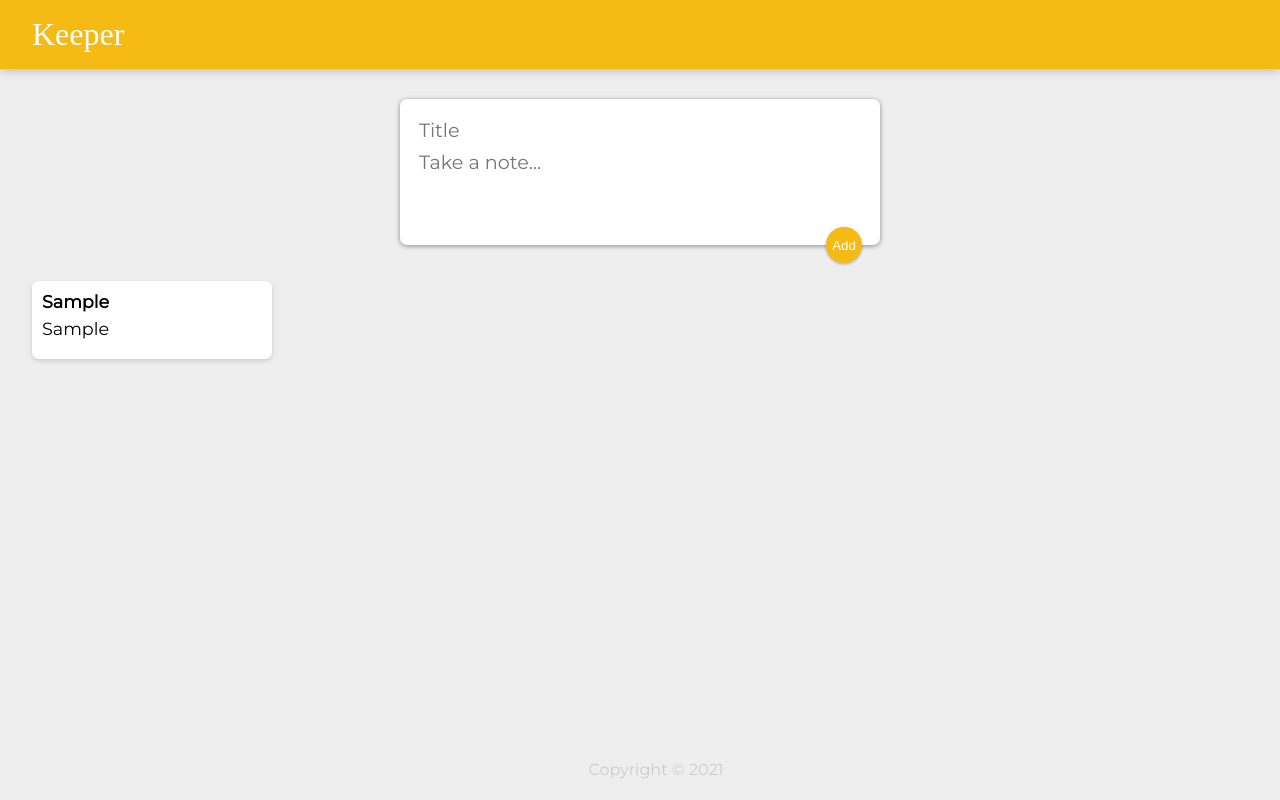
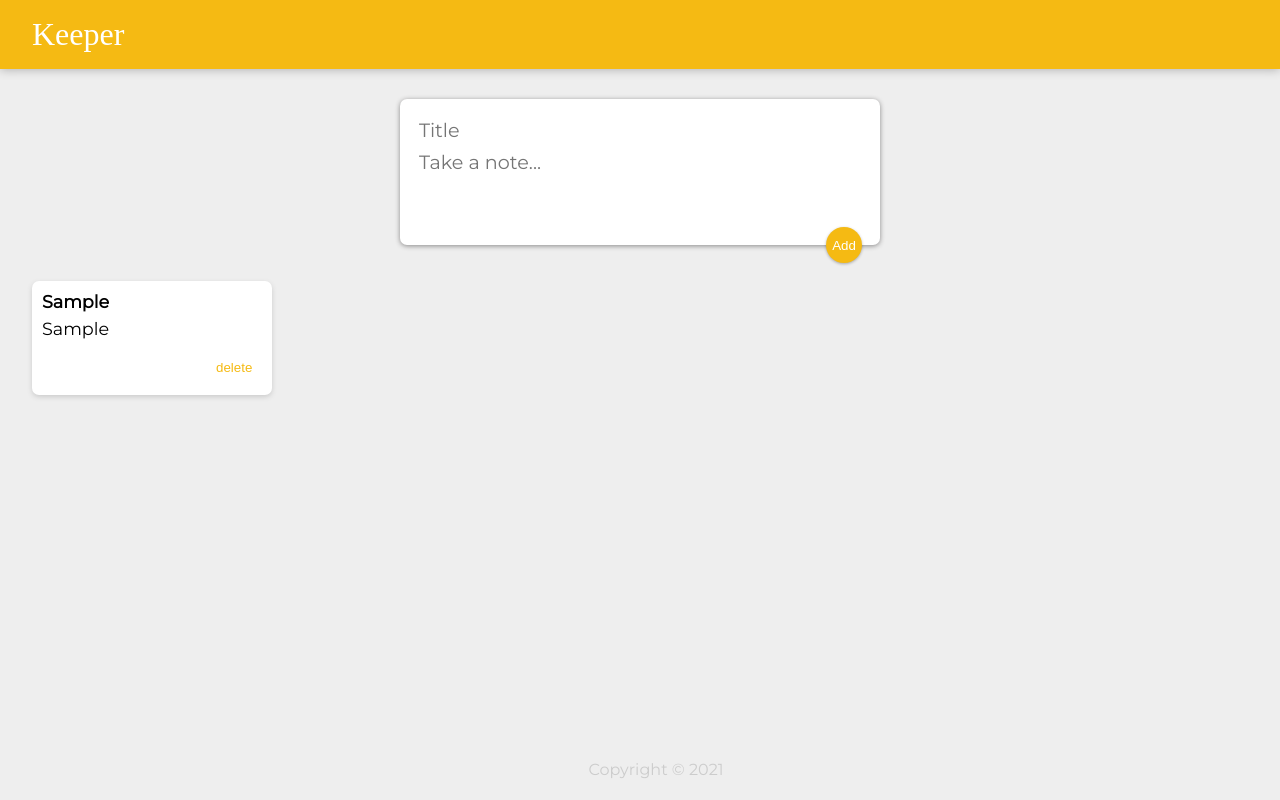
Before and after one commit to idahosound/keeper-app, a React (Create React App) app: page / in a window 1280 px wide. Both pictures are taken after typing "Sample", "Sample" into the empty fields and a click on the button "Add". Built offline with nearby package versions, Linux system fonts and the light colour scheme; a web font is replaced by a local one.

Commit message:
finish lesson

```diff
--- a/public/styles.css
+++ b/public/styles.css
@@ -65,6 +65,7 @@ footer p {
   height: 36px;
   cursor: pointer;
   outline: none;
+  background-color: #fff;
 }
 
 form {
--- a/src/components/app.jsx
+++ b/src/components/app.jsx
@@ -16,14 +16,25 @@ function App() {
         });
     }
 
+    function deleteNote(id){
+        setNotes (prevNotes => {
+            return prevNotes.filter((noteItem, index)=>{
+                return index !== id;
+            });
+        });
+    }
+
     return (
         <div>
             <Header />
             <CreateArea onAdd={addNote} />
-            {notes.map((item) => {
+            {notes.map((item, index) => {
                 return <Note
+                    key={index}
+                    id={index}
                     title={item.title}
                     content={item.content}
+                    onDelete={deleteNote}
                 />
             })}
             <Footer />
--- a/src/components/note.jsx
+++ b/src/components/note.jsx
@@ -5,6 +5,9 @@ function Note(props){
         <div className="note">
             <h1>{props.title}</h1>
             <p>{props.content}</p>
+            <button onClick={()=>{
+                props.onDelete(props.id)
+            }}>delete</button>
         </div>
     );
 };
```
